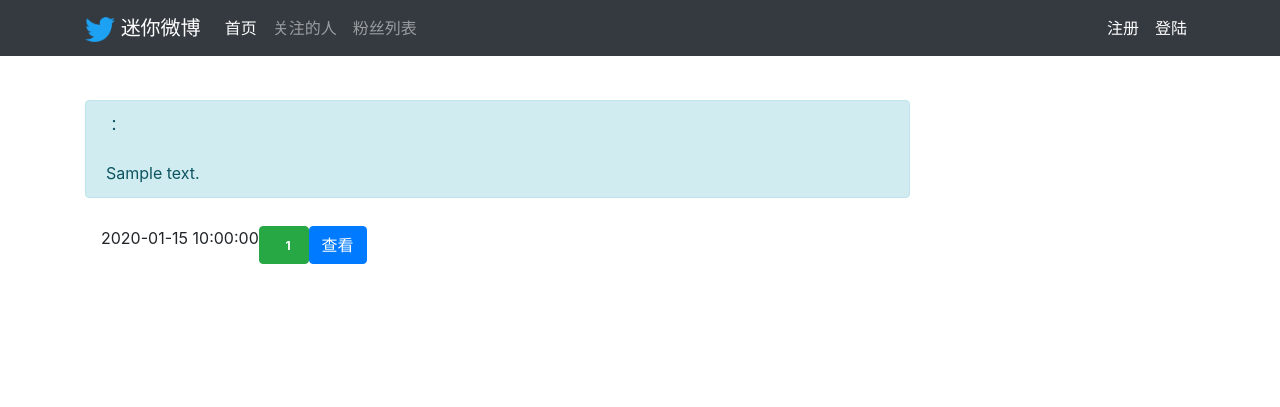
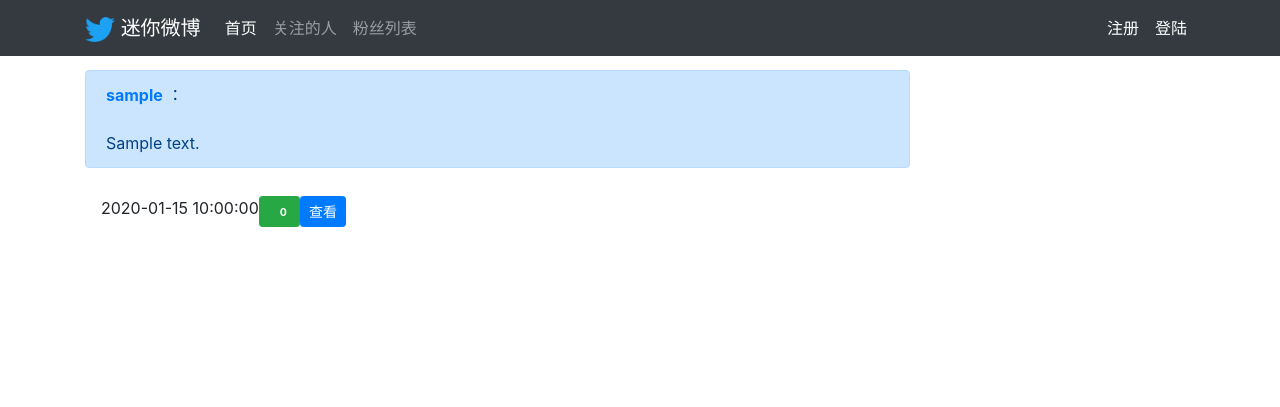
Before and after one commit to sept44/weibo, a Flask app: template src/weibo/templates/index.html in a window 1280 px wide. Shown: the top 407 px of the page. Run offline with Flask 2, Linux system fonts and the light colour scheme; tables that the repository leaves empty hold one stand-in row (values such as "Sample post"); the template is opened without the code that fills it: values that come from a table or form of the project are taken from there, most other values are stand-ins (such as "Sample title", 1, 10 or a date in 2020); some libraries are stand-ins or nearby versions.

Commit message:
完成了首页分页显示

```diff
--- a/src/libs/config.py
+++ b/src/libs/config.py
@@ -3,3 +3,5 @@
 SECRET_KEY = 'dd9ef07e927825830df31174fc0c999c'
 SQLALCHEMY_DATABASE_URI = 'mysql+pymysql://seamile:123@127.0.0.1:3306/weibo'
 SQLALCHEMY_TRACK_MODIFICATIONS = True
+
+PER_PAGE = 30  # 每页微博数量
--- a/src/manage.py
+++ b/src/manage.py
@@ -1,9 +1,9 @@
 #!/usr/bin/env python
 
 from flask import Flask
+from flask import redirect
 from flask_script import Manager
 from flask_migrate import Migrate, MigrateCommand
-from flask import render_template
 
 from libs.db import db
 from libs import config
@@ -28,7 +28,7 @@ app.register_blueprint(weibo_bp)
 
 @app.route('/')
 def home():
-    return render_template('base.html')
+    return redirect('/weibo/list')
 
 
 if __name__ == "__main__":
--- a/src/weibo/models.py
+++ b/src/weibo/models.py
@@ -11,6 +11,7 @@ class Weibo(db.Model):
     uid = db.Column(db.Integer)                   # 对应的用户 ID
     content = db.Column(db.Text)                  # 微博内容
     created = db.Column(db.DateTime)              # 微博创建时间
+    updated = db.Column(db.DateTime)              # 微博修改时间
 
     @property
     def user(self):
--- a/src/weibo/templates/index.html
+++ b/src/weibo/templates/index.html
@@ -1,23 +1,14 @@
 {% extends "base.html" %}
-
-{% block ext_css %}
-<style>
-    body {
-        padding-top: 100px;
-        padding-bottom: 100px;
-    }
-</style>
-{% endblock %}
 
 {% block content %}
 
 <!-- 显示当前页的微博 -->
-{% for wb in wb_list %}
-<div class="alert alert-info" >
+{% for wb in weibo_list %}
+<div class="alert alert-primary" >
     <div class="row">
         <div class="col-sm-10">
             <a href="/user/info?uid={{ wb.uid }}">
-                <strong>{{ users[wb.uid] }}</strong>
+                <strong>{{ wb.user.nickname }}</strong>
             </a>：
         </div>
 
@@ -33,18 +24,18 @@
 </div>
 
 <div class="breadcrumb text-right transparent-bg">
-    <li class="active">{{ wb.created }}</li>
+    <li class="active">{{ wb.updated }}</li>
 
     <li>
-        <a class="btn btn-success btn-xs" href="/weibo/like?wid={{ wb.id }}">
+        <a class="btn btn-success btn-sm" href="/weibo/like?wid={{ wb.id }}">
             <span class="glyphicon glyphicon-heart"></span>
             &nbsp;
-            <span class="badge">{{ wb.n_like }}</span>
+            <span class="badge"> 0 </span>
         </a>
     </li>
 
     <li>
-        <a class="btn btn-primary btn-xs" href="/weibo/show?wid={{ wb.id }}">查看</a>
+        <a class="btn btn-primary btn-sm" href="/weibo/show?wid={{ wb.id }}">查看</a>
     </li>
 </div>
 
--- a/src/weibo/templates/show.html
+++ b/src/weibo/templates/show.html
@@ -21,7 +21,7 @@
 </div>
 
 <!-- 微博内容 -->
-<div class="alert alert-info">
+<div class="alert alert-primary">
     {{ weibo.content | replace('\n', '<br>') | safe }}
 </div>
 
```
Also changed, not shown: src/migrations/versions/2b986ce659a0_.py (added, +28 -0 lines), src/weibo/views.py (+18 -2 lines).
